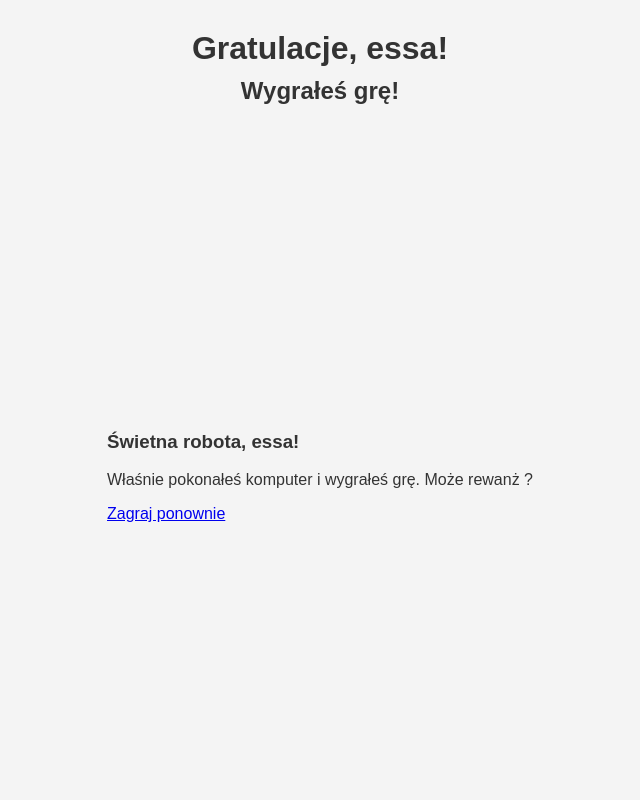
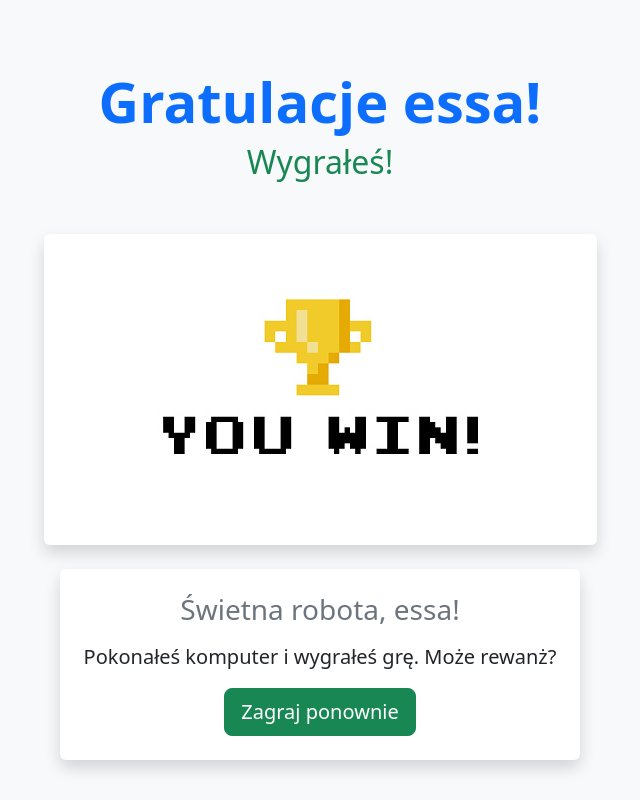
Before and after one commit to Mifiszon/Macau, a Django app: template macau/game/templates/win.html in a window 1280 px wide. Shown: the whole page, without its empty margins (320-960 px from the left). Run offline with Django 5.2, Linux system fonts and the light colour scheme; the template is opened without the code that fills it: values that come from a table or form of the project are taken from there, others are empty; data comes from the database, SQL or seed files in the repository; both versions use the stored data as it was after the commit.

Commit message:
templates

```diff
--- a/macau/game/templates/game.html
+++ b/macau/game/templates/game.html
@@ -52,6 +52,7 @@
 
         <!-- Informacje o grze -->
         <section id="game-info">
+            <img src="{% static 'card_deck.png' %}" alt="Card deck" class="card-deck" style="width: 50%; height: 40%;">
             <h2>Informacje o grze</h2>
             <p>Liczba kart w talii : {{ game.deck.count }}</p>
             <!-- Możesz dodać tutaj więcej szczegółów dotyczących gry -->
--- a/macau/game/templates/win.html
+++ b/macau/game/templates/win.html
@@ -3,20 +3,25 @@
 <head>
     {% load static %}
     <meta charset="UTF-8">
+    <meta name="viewport" content="width=device-width, initial-scale=1.0">
     <title>Makao - Wygrana</title>
     <link rel="stylesheet" href="{% static 'gamestyle.css' %}">
+    <link href="https://cdn.jsdelivr.net/npm/bootstrap@5.3.0-alpha3/dist/css/bootstrap.min.css" rel="stylesheet">
 </head>
-<body>
-    <header>
-        <h1>Gratulacje, {{ game.player.nick }}!</h1>
-        <h2>Wygrałeś grę!</h2>
+<body class="text-center bg-light py-5">
+    <header class="mb-4">
+        <h1 class="display-4 fw-bold text-primary">Gratulacje {{ game.player.nick }}!</h1>
+        <h2 class="text-success">Wygrałeś!</h2>
     </header>
 
-    <main>
-        <section id="win-message">
-            <h3>Świetna robota, {{ game.player.nick }}!</h3>
-            <p>Właśnie pokonałeś komputer i wygrałeś grę. Może rewanż ?</p>
-            <a href="/game/">Zagraj ponownie</a>
+    <main class="container">
+        <img src="{% static 'winner.jpg' %}" alt="Gratulacje" class="img-fluid rounded shadow mb-4">
+
+        <section id="win-message" class="p-4 bg-white rounded shadow">
+            <h3 class="mb-3 text-secondary">Świetna robota, {{ game.player.nick }}!</h3>
+            <p class="lead">Pokonałeś komputer i wygrałeś grę. Może rewanż?</p>
+
+            <a href="{% url 'home' %}" class="btn btn-success btn-lg">Zagraj ponownie</a>
         </section>
     </main>
 </body>
```
Also changed, not shown: macau/game/templates/lose.html (+14 -9 lines), macau/game/views.py (+21 -24 lines), macau/db.sqlite3, macau/game/static/loseer.png (added), macau/game/static/winner.jpg (added).
